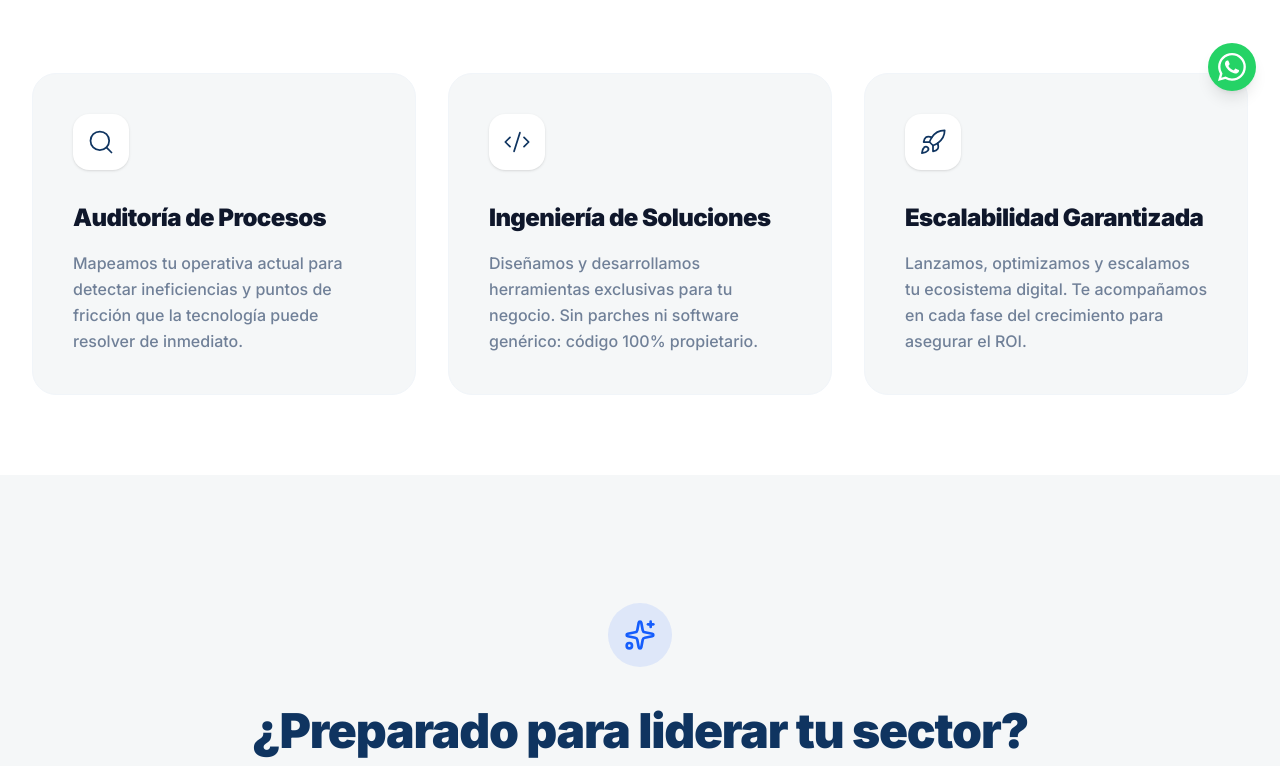
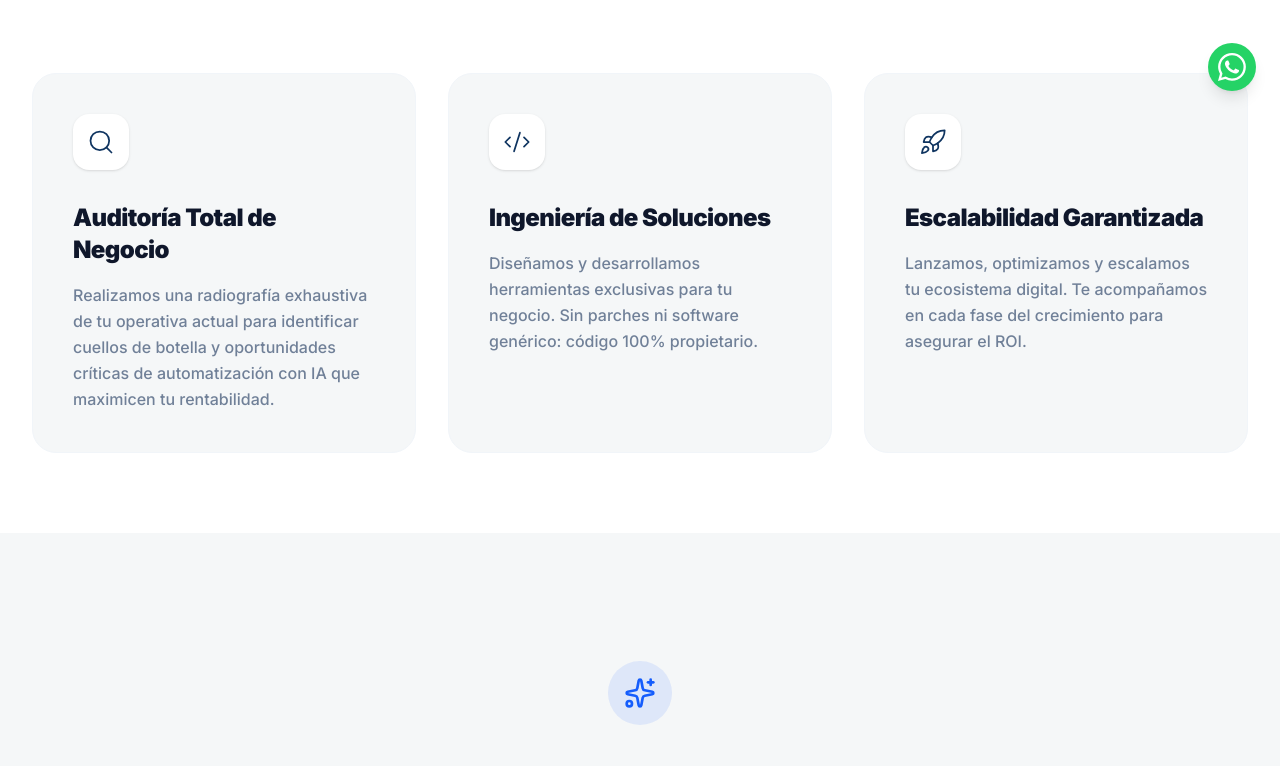
Before and after one commit to markos900313/sffalcon, a Next.js app: page /transformacion in a window 1280 px wide. Shown: the part 685-1451 px from the top of the page. Built offline with nearby package versions, Linux system fonts and the light colour scheme.

Commit message:
corregión numero whatsapp

```diff
--- a/app/layout.tsx
+++ b/app/layout.tsx
@@ -84,7 +84,7 @@ export default function RootLayout({
               "url": "https://sffalcon.com",
               "logo": "https://sffalcon.com/icon.svg",
               "email": "admin@sffalcon.com",
-              "telephone": "+34653743545",
+              "telephone": "+34 651 39 88 78",
               "founder": {
                 "@type": "Person",
                 "name": "Marcos Antonio Falcón Hernández"
--- a/app/transformacion/page.tsx
+++ b/app/transformacion/page.tsx
@@ -16,8 +16,8 @@ export const metadata: Metadata = {
 const blocks = [
   {
     icon: Search,
-    title: "Auditoría de Procesos",
-    text: "Mapeamos tu operativa actual para detectar ineficiencias y puntos de fricción que la tecnología puede resolver de inmediato."
+    title: "Auditoría Total de Negocio",
+    text: "Realizamos una radiografía exhaustiva de tu operativa actual para identificar cuellos de botella y oportunidades críticas de automatización con IA que maximicen tu rentabilidad."
   },
   {
     icon: Code2,
--- a/components/WhatsAppButton.tsx
+++ b/components/WhatsAppButton.tsx
@@ -4,7 +4,7 @@ import React from "react";
 
 export default function WhatsAppButton() {
   return (
-    <a className="fixed bottom-6 right-6 z-50 group flex items-center" href="https://wa.me/34653743545?text=Hola%20Marco,%20me%20gustar%C3%ADa%20digitalizar%20mi%20negocio%20con%20SFFALCON." target="_blank" rel="noopener noreferrer">
+    <a className="fixed bottom-6 right-6 z-50 group flex items-center" href="https://wa.me/34651398878?text=Hola%20Marco,%20me%20gustar%C3%ADa%20digitalizar%20mi%20negocio%20con%20SFFALCON." target="_blank" rel="noopener noreferrer">
       <div className="w-12 h-12 rounded-full bg-[#25D366] flex items-center justify-center shadow-lg hover:scale-110 transition-transform">
         <svg viewBox="0 0 16 16" className="w-7 h-7 text-white" fill="currentColor">
           <path d="M13.601 2.326A7.854 7.854 0 0 0 7.994 0C3.627 0 .068 3.558.064 7.926c0 1.399.366 2.76 1.057 3.965L0 16l4.204-1.102a7.933 7.933 0 0 0 3.79.965h.004c4.368 0 7.926-3.558 7.93-7.93A7.898 7.898 0 0 0 13.6 2.326zM7.994 14.521a6.573 6.573 0 0 1-3.356-.92l-.24-.144-2.494.654.666-2.433-.156-.251a6.56 6.56 0 0 1-1.007-3.505c0-3.626 2.957-6.584 6.591-6.584a6.56 6.56 0 0 1 4.66 1.931 6.557 6.557 0 0 1 1.928 4.66c-.004 3.639-2.961 6.592-6.592 6.592zm3.615-4.934c-.197-.099-1.17-.578-1.353-.646-.182-.065-.315-.099-.445.099-.133.197-.513.646-.627.775-.114.133-.232.148-.43.05-.197-.1-.836-.308-1.592-.985-.59-.525-.985-1.175-1.103-1.372-.114-.198-.011-.304.088-.403.087-.088.197-.232.296-.346.1-.114.133-.198.198-.33.065-.134.034-.248-.015-.347-.05-.099-.445-1.076-.612-1.47-.16-.389-.323-.335-.445-.34-.114-.007-.247-.007-.38-.007a.729.729 0 0 0-.529.247c-.182.198-.691.677-.691 1.654 0 .977.71 1.916.81 2.049.098.133 1.394 2.132 3.383 2.992.47.205.84.326 1.129.418.475.152.904.129 1.246.08.38-.058 1.171-.48 1.338-.943.164-.464.164-.86.114-.943-.049-.084-.182-.133-.38-.232z" />
```
